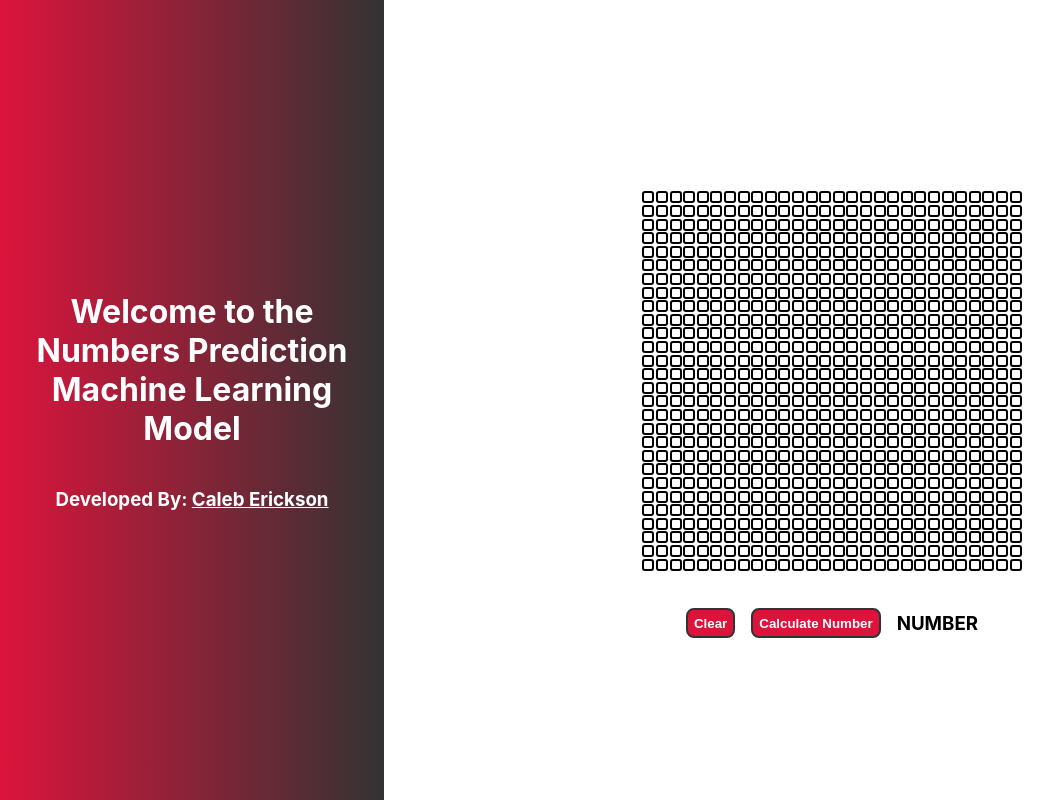
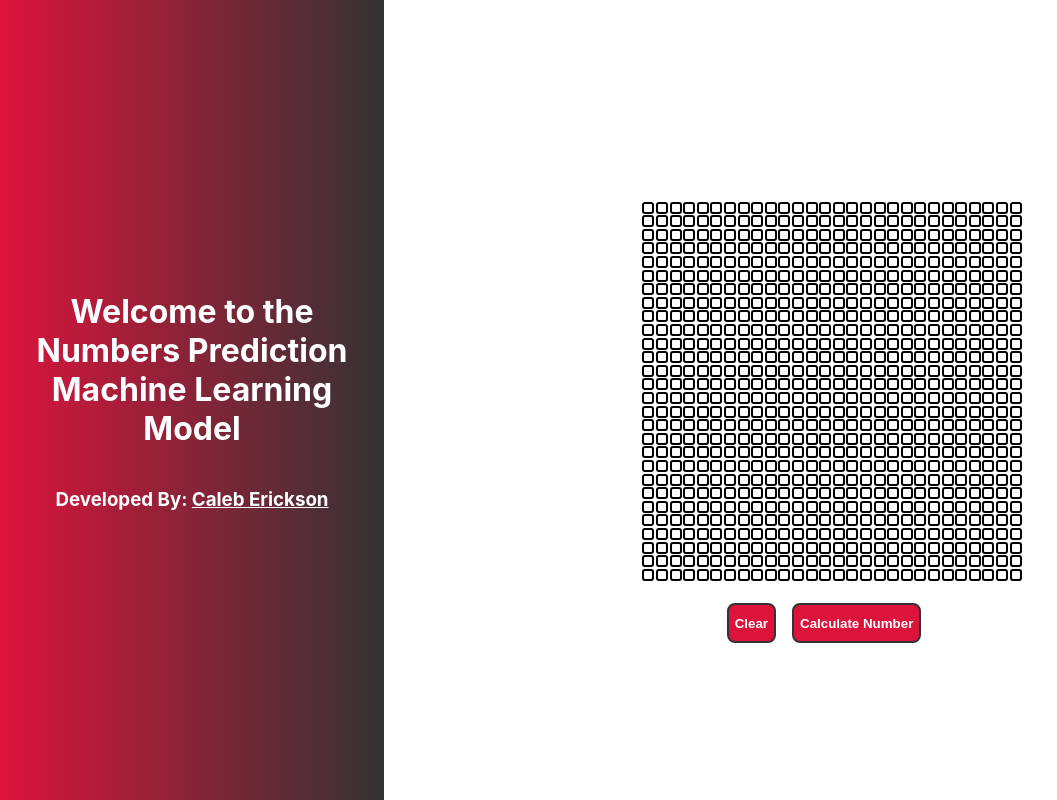
Before and after one commit to CalebErickson21/Numbers-CNN, a React (Create React App) app in the folder frontend/: page / in a window 1280 px wide. Shown: the whole page, without its empty margins (0-1057 px from the left). Built offline with nearby package versions, Linux system fonts and the light colour scheme.

Commit message:
Changed logic so grid component contains the grid controls as well to simplify clear and backend request button logic to avoid passing all the info as props and setter functions

```diff
--- a/frontend/src/App.jsx
+++ b/frontend/src/App.jsx
@@ -22,13 +22,6 @@ function App() {
     }
   };
 
-  const [clear, setClear] = useState(false);
-  const handleClear = (e) => {
-    e.preventDefault();
-    setClear(true);
-  }
-
-
   // Visible component
   return (
     <div className="app">
@@ -40,15 +33,9 @@ function App() {
         </div>
 
         <div className='flex-col right'>
-          <div className='grid-container'>
-            <Grid clear={clear} setClear={setClear}/>
-          </div>
-          <div className='grid-controls'>
-            <button className='btn' type='button' onClick={handleClear}>Clear</button>
-            <button className='btn' type='button'>Calculate Number</button>
-            <h3>NUMBER</h3>
-          </div>
+          <Grid />
         </div>
+
       </div>
     </div>
   );
--- a/frontend/src/App.scss
+++ b/frontend/src/App.scss
@@ -49,31 +49,3 @@
         background: $background;
     }
 }
-
-.grid-container {
-    margin: 5% 25% 2.5% 25%;
-}
-
-.grid-controls {
-    display: inline-flex;
-    justify-content: center;
-    align-items: center;
-    width: 100%;
-
-    *:not(:last-child) {
-        margin-right: 1rem;
-    }
-}
-
-.btn {
-    height: 50%;
-    font-weight: bold;
-    background: $primary;
-    color: $background;
-    border: 2px solid $accent;
-    border-radius: 0.5rem;
-
-    &:hover {
-        box-shadow: 2px 2px 5px $accent;
-    }
-}
--- a/frontend/src/components/grid.jsx
+++ b/frontend/src/components/grid.jsx
@@ -8,9 +8,9 @@ import './grid.scss';
 import Node from './node.jsx'
 
 // Component
-const Grid = ({ clear, setClear}) => {
+const Grid = () => {
 
-    // States
+    // Mouse down controls
     const [mouseDown, setMouseDown] = useState(false);
     useEffect(() => {
         // Handler for mouse down
@@ -30,17 +30,22 @@ const Grid = ({ clear, setClear}) => {
         };
     }, []);
 
-    // Variable declarations
+    // Matrix controls
     const gridSize = 28;
     const totalNodes = gridSize * gridSize;
-
     const [mat, setMat] = useState(new Array(totalNodes).fill(0));
 
+    // Clear matrix controls
+    const handleClear = (e) => {
+        e.preventDefault();
+        setMat(new Array(totalNodes).fill(0));
+    }
+
+    // Handle node update
     const handleNodeUpdate = (idx) => {
         setMat(prevMat => {
-            const newMat = [...prevMat];
+            const newMat = [...prevMat]; // Ensures trigger re-render
 
-            if (!clear) {
             newMat[idx] = 1.00; // Set the value of the node to 1.00
 
             // Update neighbors (left, right, up, down) if within bounds
@@ -56,22 +61,32 @@ const Grid = ({ clear, setClear}) => {
             if (idx + gridSize < totalNodes) { // Bottom neighbor
                 newMat[idx + gridSize] = Math.max(0.50, prevMat[idx + gridSize]); // Ensure it doesn't go below 0.50            }
             }
+            if (idx - gridSize - 1 >= 0 && (idx - gridSize - 1) % gridSize !== gridSize - 1) { // Top-left neighbor
+                newMat[idx - gridSize - 1] = Math.max(0.50, prevMat[idx - gridSize - 1]); // Ensure it doesn't go below 0.50
             }
+            if (idx - gridSize + 1 >= 0 && (idx - gridSize + 1) % gridSize !== 0) { // Top-right neighbor
+                newMat[idx - gridSize + 1] = Math.max(0.50, prevMat[idx - gridSize + 1]); // Ensure it doesn't go below 0.50
+            }
+            if (idx + gridSize - 1 < totalNodes && (idx + gridSize - 1) % gridSize !== gridSize - 1) { // Bottom-left neighbor
+                newMat[idx + gridSize - 1] = Math.max(0.50, prevMat[idx + gridSize - 1]);
+            }
+            if (idx + gridSize + 1 < totalNodes && (idx + gridSize + 1) % gridSize !== 0) { // Bottom-right neighbor
+                newMat[idx + gridSize + 1] = Math.max(0.50, prevMat[idx + gridSize + 1]);
+            }
+
             return newMat;
         });
     }
 
-    // Clear matrix controls
-    const handleMatClear = () => {
-        setMat(new Array(totalNodes).fill(0));
-        handleNodeUpdate(0); // Update first node to trigger re-render
+
+    // Backend request to predict number
+    const [number, setNumber] = useState(null);
+    const handlePredict = async () => {
+        // TODO
     }
-    useEffect(() => {
-        if (clear) {
-            handleMatClear();
-            setClear(false); // Reset clear state to false after clearing
-        }
-    } , [clear]); // Run when clear state changes
+
+
+
 
 
     /**Create an array of nodes
@@ -85,9 +100,16 @@ const Grid = ({ clear, setClear}) => {
 
     // Visible component
     return (
+        <>
             <div className='grid' onDragStart={(e) => e.preventDefault()}>
                 {nodes}
             </div>
+            <div className='grid-controls'>
+                <button className='btn' type='button' onClick={handleClear}>Clear</button>
+                <button className='btn' type='button'>Calculate Number</button>
+                <h3>{number ? number : ''}</h3>
+          </div>
+        </>
     )
 }
 
--- a/frontend/src/components/grid.scss
+++ b/frontend/src/components/grid.scss
@@ -3,7 +3,33 @@
 
 // Styles
 .grid {
+    margin: 5% 25% 2.5% 25%;
     display: grid;
     grid-template-columns: repeat(28, auto);
     gap: 0.1rem;
 }
+
+.grid-controls {
+    display: inline-flex;
+    justify-content: center;
+    align-items: center;
+    width: 100%;
+
+    *:not(:last-child) {
+        margin-right: 1rem;
+    }
+
+    .btn {
+        height: 5dvh;
+        min-height: min-content;
+        font-weight: bold;
+        background: $primary;
+        color: $background;
+        border: 2px solid $accent;
+        border-radius: 0.5rem;
+
+        &:hover {
+            box-shadow: 2px 2px 5px $accent;
+        }
+    }
+}
--- a/frontend/src/components/node.jsx
+++ b/frontend/src/components/node.jsx
@@ -11,10 +11,12 @@ const Node = ({ id, val, mouseDown, handleNodeUpdate }) => {
         }
     }
 
+    // Handle click effect
     const handleClick = () => {
         handleNodeUpdate(id);
     }
 
+    // Get node class based on matrix value
     const getNodeClass = () => {
         if (val === 0.00) { return 'node inactive';}
         if (val === 0.50) { return 'node active-low'; }
```
Lines whose indentation alone changed are shown as unchanged.
